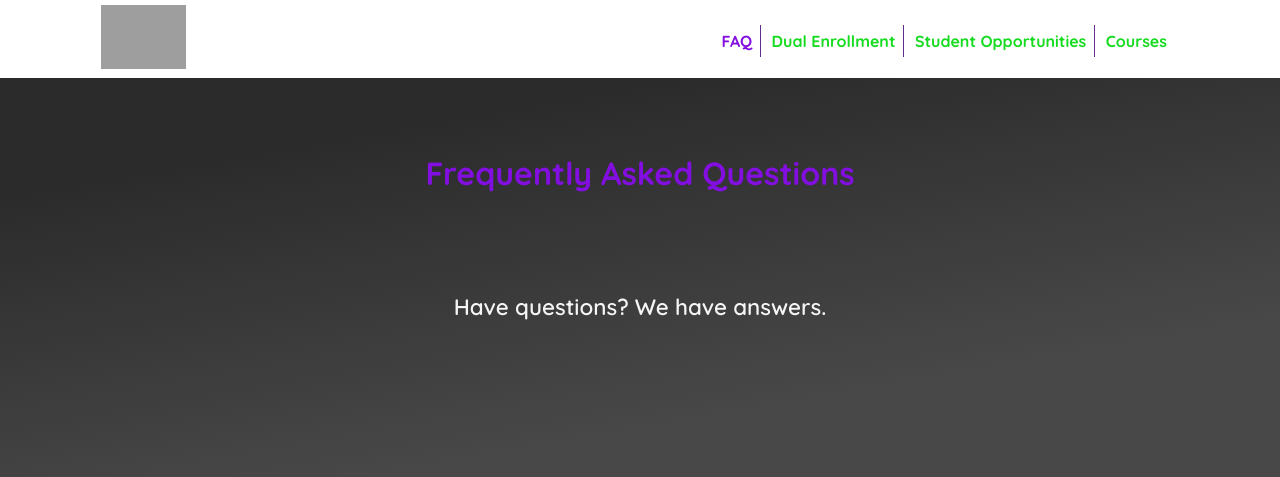
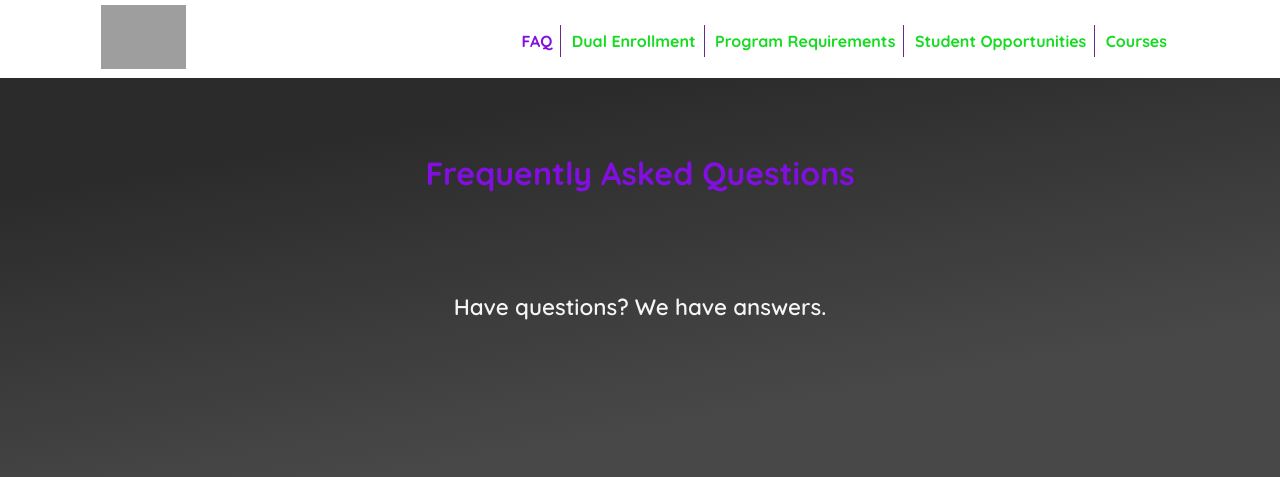
Before and after one commit to CASIIT/CASIIT-Web, a Node server app: page /FAQ in a window 1280 px wide. Shown: the top 477 px of the page. Run offline with Node 20, Linux system fonts and the light colour scheme; some libraries are stand-ins or nearby versions; grey boxes are pictures that could not be loaded.

Commit message:
Making program requirements page.  Need to fill in more content and improve design

```diff
--- a/server.js
+++ b/server.js
@@ -83,6 +83,10 @@ app.get('/FAQ', loadFAQPage);
 
 app.get('/dual-enrollment', (req, res) => {
     res.render('dual-enrollment');
+});
+
+app.get('/program-requirements', (req, res) => {
+    res.render('program-requirements');
 });
 
 app.get('/early-college-scholars', (req, res) => {
--- a/views/embeds/header.ejs
+++ b/views/embeds/header.ejs
@@ -10,6 +10,9 @@
             </li>
             <li class="header__nav__listItem">
                 <a href="/dual-enrollment" class="header__nav__listItem__a">Dual Enrollment</a>
+            </li>
+            <li class="header__nav__listItem">
+                <a href="/program-requirements" class="header__nav__listItem__a">Program Requirements</a>
             </li>
             <li class="header__nav__listItem">
                 <div class="dropdown">
```
Also changed, not shown: views/index.ejs (line endings or trailing spaces).
